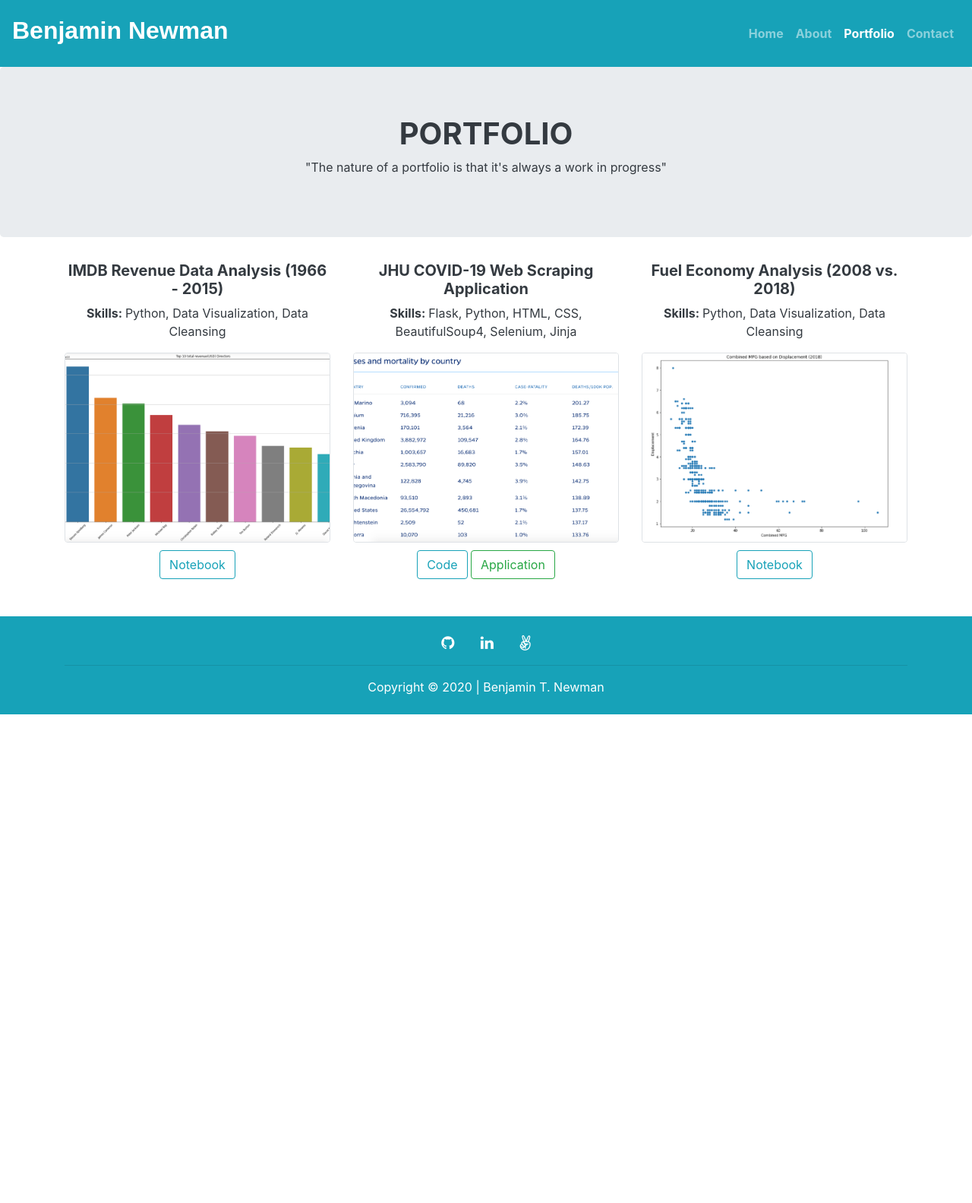
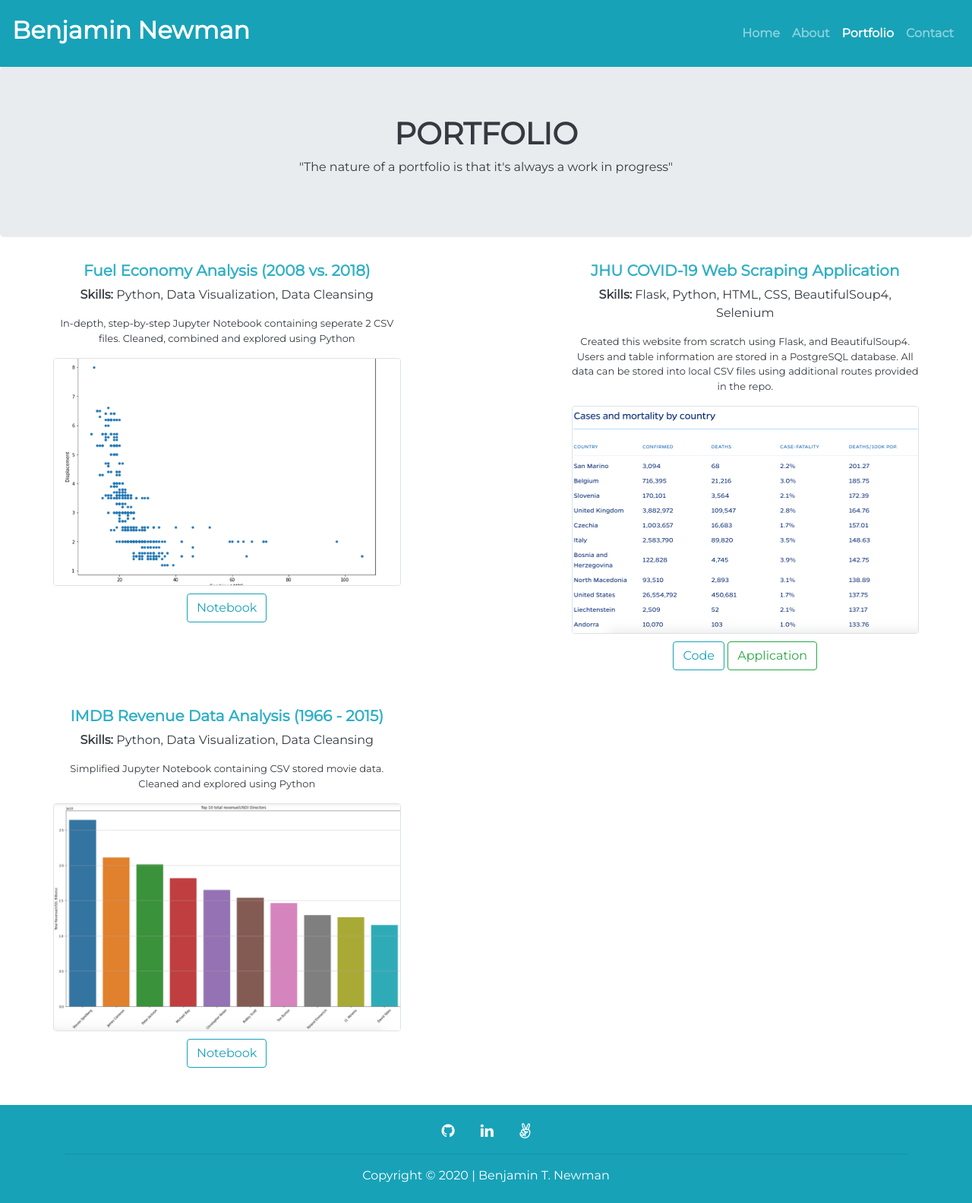
Before and after one commit to btnewman7/Portfolio_1, a Flask app: page /portfolio in a window 1280 px wide. Shown: the whole page at 76% size. Before the commit the page ends 940 px from the top, so only its background shows below. Run offline with Flask 2, Linux system fonts and the light colour scheme; some libraries are stand-ins or nearby versions.

Commit message:
reshaped portfolio page, changed fonts

```diff
--- a/app/static/css/about.css
+++ b/app/static/css/about.css
@@ -1,5 +1,5 @@
 * {
-    font-family: 'Arial', sans-serif;
+    font-family: Montserrat,"Helvetica Neue",Helvetica,Arial,sans-serif;
 }
 
 img {
--- a/app/static/css/contact.css
+++ b/app/static/css/contact.css
@@ -1,3 +1,7 @@
+* {
+  font-family: Montserrat,"Helvetica Neue",Helvetica,Arial,sans-serif;
+}
+
 .btn {
     padding: 15px 32px;
     text-align: center;
--- a/app/static/css/main.css
+++ b/app/static/css/main.css
@@ -1,6 +1,12 @@
+* {
+    font-family: Montserrat,"Helvetica Neue",Helvetica,Arial,sans-serif;
+}
+
 img {
     border-radius: 50%;
+    border: 2px solid rgb(60, 172, 201);
     height: 85%;
+    padding: 5px;
   }
 
 img:hover {
--- a/app/static/css/portfolio.css
+++ b/app/static/css/portfolio.css
@@ -1,10 +1,22 @@
+* {
+    font-family: Montserrat,"Helvetica Neue",Helvetica,Arial,sans-serif;
+}
+
 img {
     float: left;
-    width:  100%;
-    height: 250px;
+    width:  150%;
+    height: 300px;
     object-fit: cover;
 }
 
 .btn {
     margin-top: 10px;
 }
+
+h5 {
+    color: rgb(48, 175, 197);
+}
+
+#description {
+    font-size: small;
+}
--- a/app/templates/main/index.html
+++ b/app/templates/main/index.html
@@ -7,6 +7,8 @@
 {% set active_page = "main.index" %}
 {% block css %}
 <link rel="stylesheet" href="{{ url_for('static', filename='./css/main.css')}}">
+<link rel="preconnect" href="https://fonts.gstatic.com">
+<link href="https://fonts.googleapis.com/css2?family=Montserrat&display=swap" rel="stylesheet">
 {% endblock %}
 
 
@@ -15,7 +17,7 @@
 
       <div class="jumbotron">
         <div class="container text-center">
-          <h1><b>WELCOME</b></h1>
+          <h1 style="font-weight: 1000;"><b>WELCOME</b></h1>
           <p>I built this website to better showcase who I am and what I like to do. Please explore and feel free to reach out.</p>
         </div>
       </div>
--- a/app/templates/main/portfolio.html
+++ b/app/templates/main/portfolio.html
@@ -8,50 +8,60 @@
 
 {% block css %}
 <link rel="stylesheet" href="{{ url_for('static', filename='./css/portfolio.css')}}">
+<link rel="preconnect" href="https://fonts.gstatic.com">
+<link href="https://fonts.googleapis.com/css2?family=Montserrat&display=swap" rel="stylesheet">
 {% endblock %}
 
 {%  block content  %}
 <div class="jumbotron">
     <div class="container text-center">
-      <h1><b>PORTFOLIO</b></h1>
+      <h1 style="font-weight: 1000;"><b>PORTFOLIO</b></h1>
       <p>"The nature of a portfolio is that it's always a work in progress"</p>
     </div>
 </div>
 
-<div class="container">
-    <div class="row">
-      <div class="col-sm-4">
+<div class="container p-0">
+    <div class="row portfolio-row justify-center">
+      <div class="col-12 col-md-5">
+        <div class="panel panel-success text-center">
+          <div class="panel-heading">
+            <h5><b>Fuel Economy Analysis (2008 vs. 2018)</b></5></div>
+            <ul style="list-style: none; padding-left:0%;">
+                <li><b>Skills: </b>Python, Data Visualization, Data Cleansing </li>
+            </ul>
+            <p id="description"> In-depth, step-by-step Jupyter Notebook containing seperate 2 CSV files. Cleaned, combined and explored using Python</p>
+          <div class="panel-body"><img src="{{url_for('static', filename='./images/mpg_displacement.png')}}" class="img-responsive border rounded" style="width:100%" alt="Image"></div>
+          <a href="https://github.com/btnewman7/Fuel_Economy_Analysis" class="button btn btn-outline-info rounded">Notebook</a>
+        </div>
+      </div>
+      <div class="col-md-2"></div>
+      <div class="col-12 col-md-5">
+        <div class="panel panel-danger text-center">
+          <div class="panel-heading">
+              <h5><b>JHU COVID-19 Web Scraping Application</b></5></div>
+          <ul style="list-style: none; padding-left:0%;">
+            <li><b>Skills: </b>Flask, Python, HTML, CSS, BeautifulSoup4, Selenium</li>
+        </ul>
+        <p id="description"> Created this website from scratch using Flask, and BeautifulSoup4. Users and table information are stored in a PostgreSQL database. All data can be stored into local CSV files using additional routes provided in the repo. </p>
+          <div class="panel-body"><img src="{{url_for('static', filename='./images/jhu_mortality_shot.png')}}" class="img-responsive border rounded" style="width:100%" alt="Image"></div>
+          <a href="https://github.com/btnewman7/CovidDataScraper" class="button btn btn-outline-info rounded">Code</a>
+          <a href="https://jhu-data-scraper.herokuapp.com/" class="button btn btn-outline-success rounded">Application</a>
+        </div>
+      </div>
+    </div>
+    <br>
+    <br>
+    <div class="row portfolio-row justify-center">
+      <div class="col-12 col-md-5">
         <div class="panel panel-primary text-center">
           <div class="panel-heading">
             <h5><b>IMDB Revenue Data Analysis (1966 - 2015)</b></5></div>
             <ul style="list-style: none; padding-left:0%;">
                 <li><b>Skills: </b>Python, Data Visualization, Data Cleansing</li>
             </ul>
+            <p id="description"> Simplified Jupyter Notebook containing CSV stored movie data. Cleaned and explored using Python</p>
           <div class="panel-body"><img src="{{url_for('static', filename='./images/director_revenue.png')}}" class="img-responsive rounded border" style="width:100%" alt="Image"></div>
           <a href="https://github.com/btnewman7/IMDB_2015_Movie_Revenue_Analysis" class="button btn btn-outline-info gradient-button rounded">Notebook</a>
-        </div>
-      </div>
-      <div class="col-sm-4">
-        <div class="panel panel-danger text-center">
-          <div class="panel-heading">
-              <h5><b>JHU COVID-19 Web Scraping Application</b></5></div>
-          <ul style="list-style: none; padding-left:0%;">
-            <li><b>Skills: </b>Flask, Python, HTML, CSS, BeautifulSoup4, Selenium, Jinja</li>
-        </ul>
-          <div class="panel-body"><img src="{{url_for('static', filename='./images/jhu_mortality_shot.png')}}" class="img-responsive border rounded" style="width:100%" alt="Image"></div>
-          <a href="https://github.com/btnewman7/CovidDataScraper" class="button btn btn-outline-info rounded">Code</a>
-          <a href="https://jhu-data-scraper.herokuapp.com/" class="button btn btn-outline-success rounded">Application</a>
-        </div>
-      </div>
-      <div class="col-sm-4">
-        <div class="panel panel-success text-center">
-          <div class="panel-heading">
-            <h5><b>Fuel Economy Analysis (2008 vs. 2018)</b></5></div>
-            <ul style="list-style: none; padding-left:0%;">
-                <li><b>Skills: </b>Python, Data Visualization, Data Cleansing </li>
-            </ul>
-          <div class="panel-body"><img src="{{url_for('static', filename='./images/mpg_displacement.png')}}" class="img-responsive border rounded" style="width:100%" alt="Image"></div>
-          <a href="https://github.com/btnewman7/Fuel_Economy_Analysis" class="button btn btn-outline-info rounded">Notebook</a>
         </div>
       </div>
     </div>
```
Also changed, not shown: app/templates/main/about.html (+8 -6 lines), app/templates/main/contact.html (+7 -7 lines).
